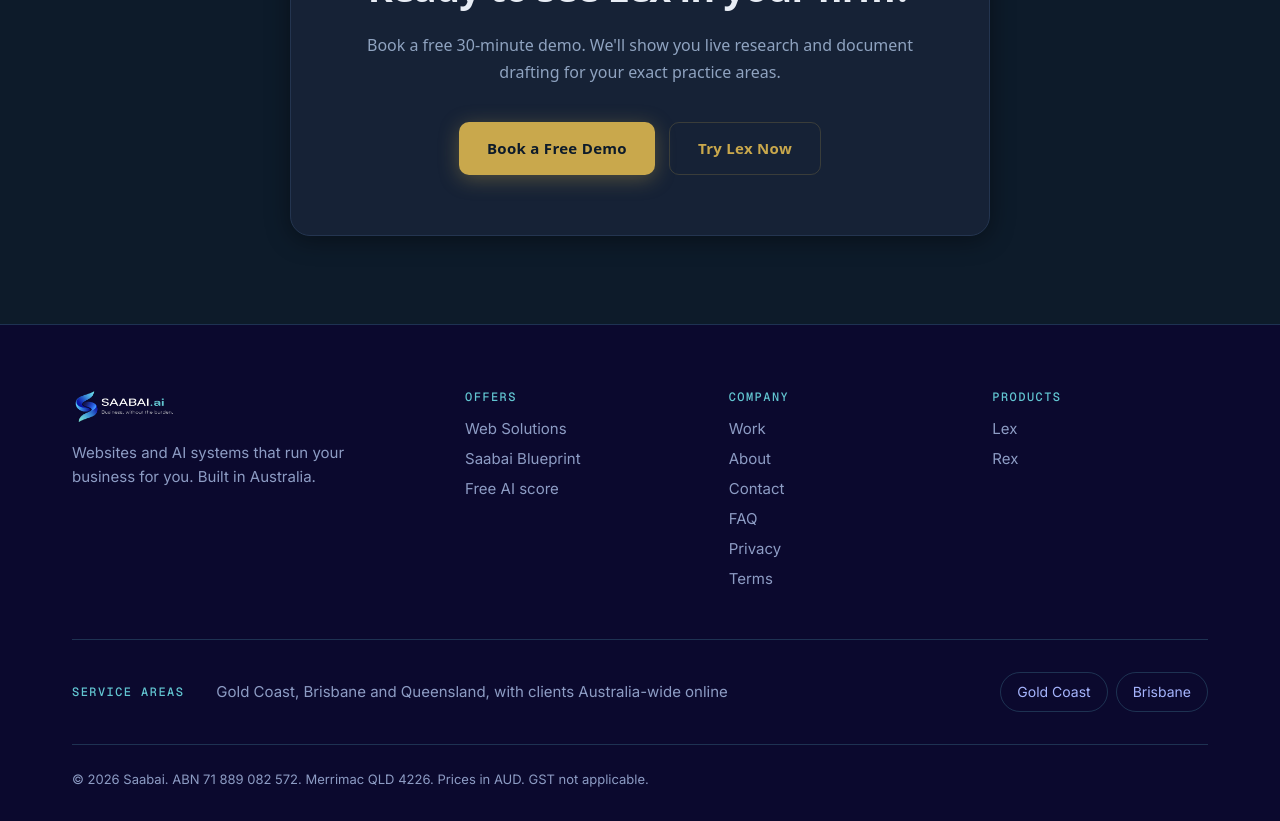
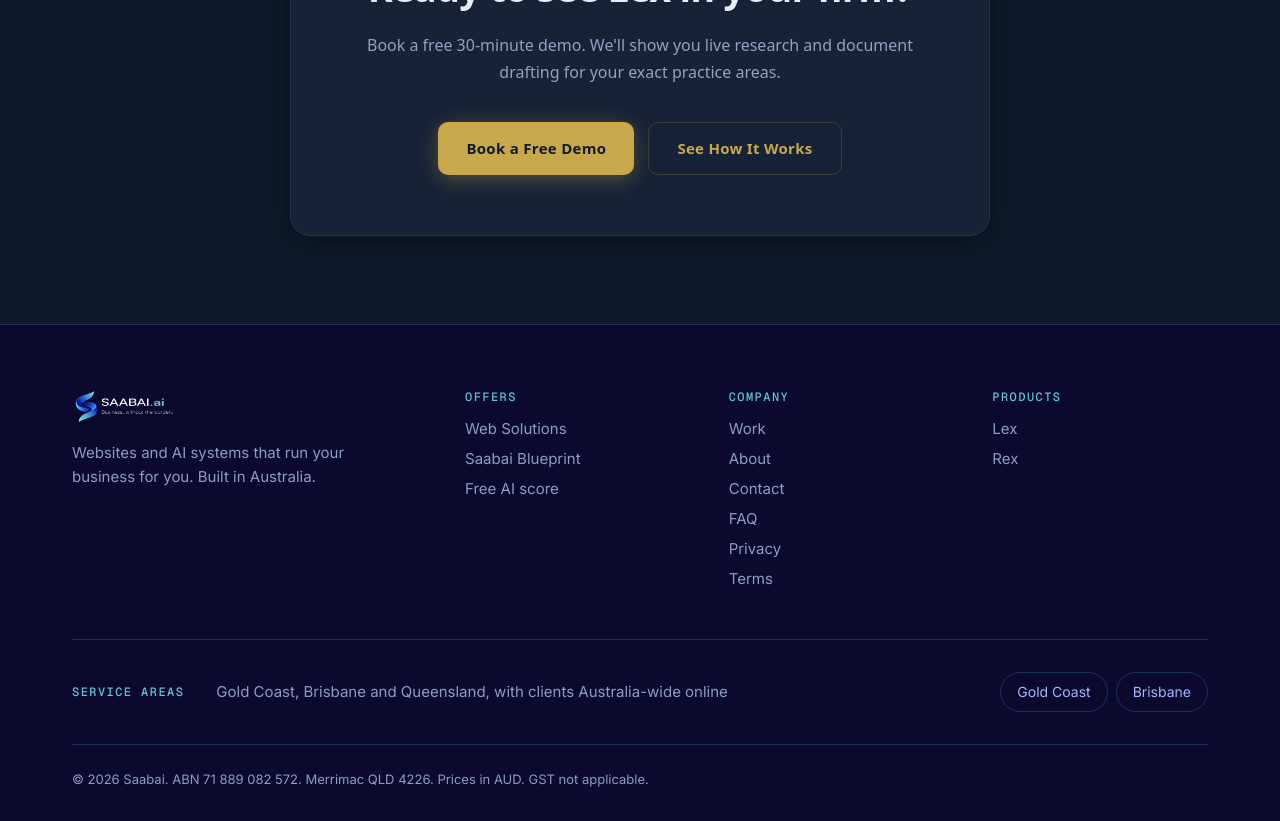
Before and after one commit to sg-satoshi/saabai-site, a Next.js app: page /legal in a window 1280 px wide. Shown: the part 5320-6141 px from the top of the page. Built offline with nearby package versions, Linux system fonts and the light colour scheme; no server answers.

Commit message:
Footer Lex link to /legal sales page; /legal CTAs no longer send visitors into the /lex tool

```diff
--- a/app/components/sb/SbFooter.tsx
+++ b/app/components/sb/SbFooter.tsx
@@ -19,7 +19,7 @@ const COMPANY = [
 ];
 
 const PRODUCTS = [
-  { label: "Lex", href: "/lex" },
+  { label: "Lex", href: "/legal" },
   { label: "Rex", href: "/case-studies" },
 ];
 
--- a/app/legal/page.tsx
+++ b/app/legal/page.tsx
@@ -187,7 +187,7 @@ export default function LegalPage() {
               Book a Demo
             </a>
             <a
-              href="/lex"
+              href="#how-it-works"
               style={{
                 display: "inline-flex", alignItems: "center", gap: 8,
                 background: "transparent", color: C.gold,
@@ -334,7 +334,7 @@ export default function LegalPage() {
       </section>
 
       {/* ── 4. HOW IT WORKS ────────────────────────────────────────────────── */}
-      <section style={{
+      <section id="how-it-works" style={{
         padding: "88px 32px",
         borderBottom: `1px solid rgba(255,255,255,0.06)`,
         background: C.surface,
@@ -831,7 +831,7 @@ export default function LegalPage() {
                 Book a Free Demo
               </a>
               <a
-                href="/lex"
+                href="#how-it-works"
                 style={{
                   display: "inline-flex", alignItems: "center",
                   background: "transparent", color: C.gold,
@@ -841,7 +841,7 @@ export default function LegalPage() {
                   border: `1.5px solid ${C.goldBorder}`,
                 }}
               >
-                Try Lex Now
+                See How It Works
               </a>
             </div>
           </div>
```
